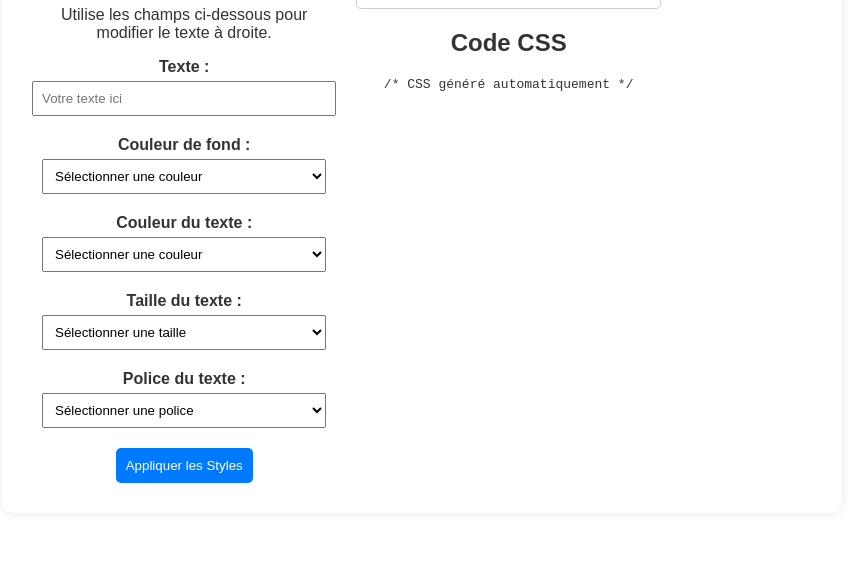
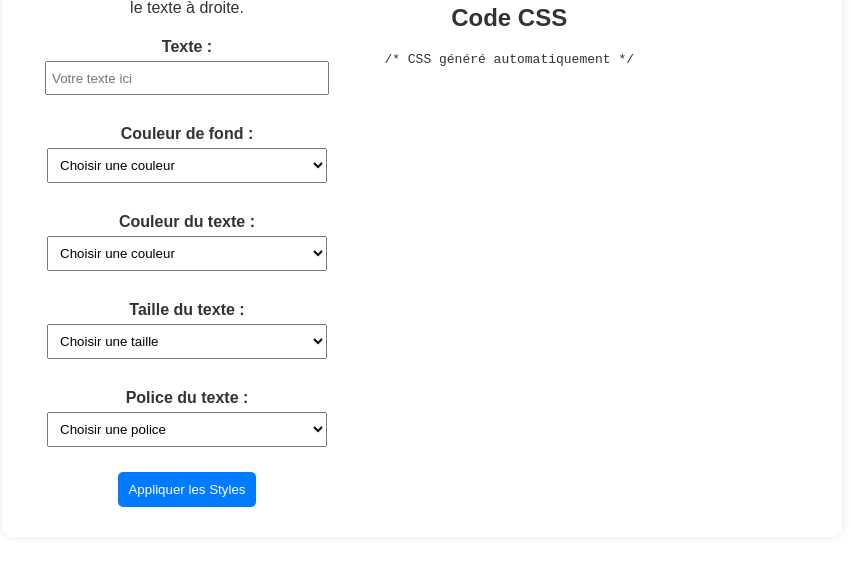
Before and after one commit to romaindenis1/CssEditor, a plain HTML site: page TestWeb/html.html in a window 1280 px wide. Shown: the part 214-800 px from the top of the page, without its empty margins (218-1070 px from the left). Drawn offline with Linux system fonts and the light colour scheme.

Commit message:
feat(inputs)
Modification du code avec options prédéfinis.

```diff
--- a/TestWeb/html.html
+++ b/TestWeb/html.html
@@ -12,36 +12,40 @@
             <h1>Personnalisation de Texte</h1>
             <p>Utilise les champs ci-dessous pour modifier le texte à droite.</p>
             <div class="input-group">
-                <label for="text-content">Texte : </label>
+                <label for="text-content">Texte :</label>
                 <input type="text" id="text-content" placeholder="Votre texte ici">
             </div>
             <div class="input-group">
-                <label for="background-color">Couleur de fond : </label>
+                <label for="background-color">Couleur de fond :</label>
                 <select id="background-color">
-                    <option value="">Sélectionner une couleur</option>
-                    <option value="#ffffff">Blanc</option>
-                    <option value="#f0f0f0">Gris clair</option>
-                    <option value="#000000">Noir</option>
-                    <option value="#ff0000">Rouge</option>
-                    <option value="#00ff00">Vert</option>
-                    <option value="#0000ff">Bleu</option>
+                    <option value="" disabled selected>Choisir une couleur</option>
+                    <option value="white">Blanc</option>
+                    <option value="lightgray">Gris clair</option>
+                    <option value="gray">Gris</option>
+                    <option value="black">Noir</option>
+                    <option value="red">Rouge</option>
+                    <option value="green">Vert</option>
+                    <option value="blue">Bleu</option>
                 </select>
             </div>
             <div class="input-group">
-                <label for="text-color">Couleur du texte : </label>
+                <label for="text-color">Couleur du texte :</label>
                 <select id="text-color">
-                    <option value="">Sélectionner une couleur</option>
-                    <option value="#333333">Noir</option>
-                    <option value="#ffffff">Blanc</option>
-                    <option value="#ff0000">Rouge</option>
-                    <option value="#00ff00">Vert</option>
-                    <option value="#0000ff">Bleu</option>
+                    <option value="" disabled selected>Choisir une couleur</option>
+                    <option value="black">Noir</option>
+                    <option value="white">Blanc</option>
+                    <option value="red">Rouge</option>
+                    <option value="green">Vert</option>
+                    <option value="blue">Bleu</option>
+                    <option value="yellow">Jaune</option>
+                    <option value="purple">Violet</option>
                 </select>
             </div>
             <div class="input-group">
-                <label for="font-size">Taille du texte : </label>
+                <label for="font-size">Taille du texte :</label>
                 <select id="font-size">
-                    <option value="">Sélectionner une taille</option>
+                    <option value="" disabled selected>Choisir une taille</option>
+                    <option value="12px">12px</option>
                     <option value="14px">14px</option>
                     <option value="16px">16px</option>
                     <option value="18px">18px</option>
@@ -50,14 +54,14 @@
                 </select>
             </div>
             <div class="input-group">
-                <label for="font-family">Police du texte : </label>
+                <label for="font-family">Police du texte :</label>
                 <select id="font-family">
-                    <option value="">Sélectionner une police</option>
+                    <option value="" disabled selected>Choisir une police</option>
                     <option value="Arial">Arial</option>
+                    <option value="Georgia">Georgia</option>
+                    <option value="Times New Roman">Times New Roman</option>
                     <option value="Verdana">Verdana</option>
-                    <option value="Times New Roman">Times New Roman</option>
                     <option value="Courier New">Courier New</option>
-                    <option value="Georgia">Georgia</option>
                 </select>
             </div>
             <button id="apply-styles">Appliquer les Styles</button>
@@ -69,7 +73,7 @@
             <pre id="css-code">/* CSS généré automatiquement */</pre>
         </div>
         <div class="theme-switch">
-            <label for="theme-toggle">Mode Sombre/Clair:</label>
+            <label for="theme-toggle">Mode Sombre/Clair :</label>
             <input type="checkbox" id="theme-toggle">
         </div>
     </div>
--- a/TestWeb/styles.css
+++ b/TestWeb/styles.css
@@ -40,8 +40,17 @@ body.dark-mode {
     padding: 10px;
 }
 
+#text-content{
+    width: 270px;
+    margin-bottom: 10px;
+    height: 20px;
+    padding: 5px;
+}
+
 .input-group {
+    width: 300px;
     margin-bottom: 10px;
+    padding: 5px;
 }
 
 label {
@@ -50,7 +59,7 @@ label {
     font-weight: bold;
 }
 
-input, select {
+select {
     width: calc(100% - 20px);
     padding: 8px;
     margin-bottom: 10px;
```
